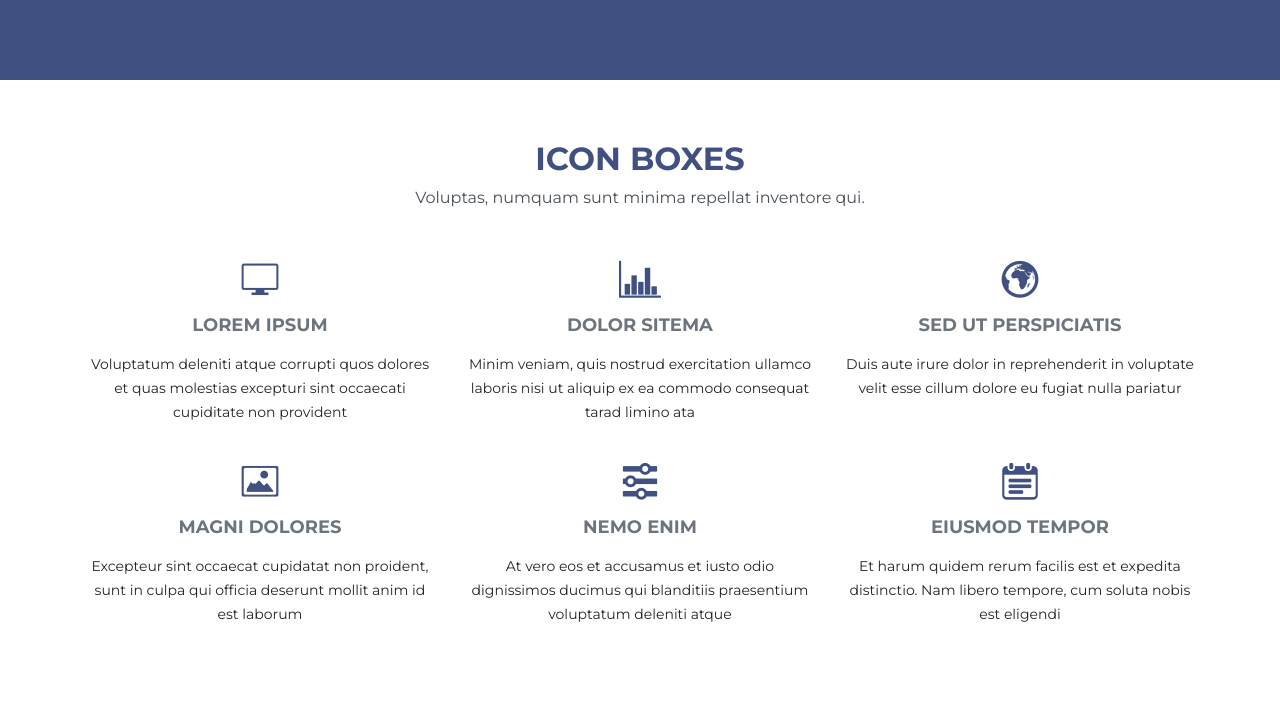
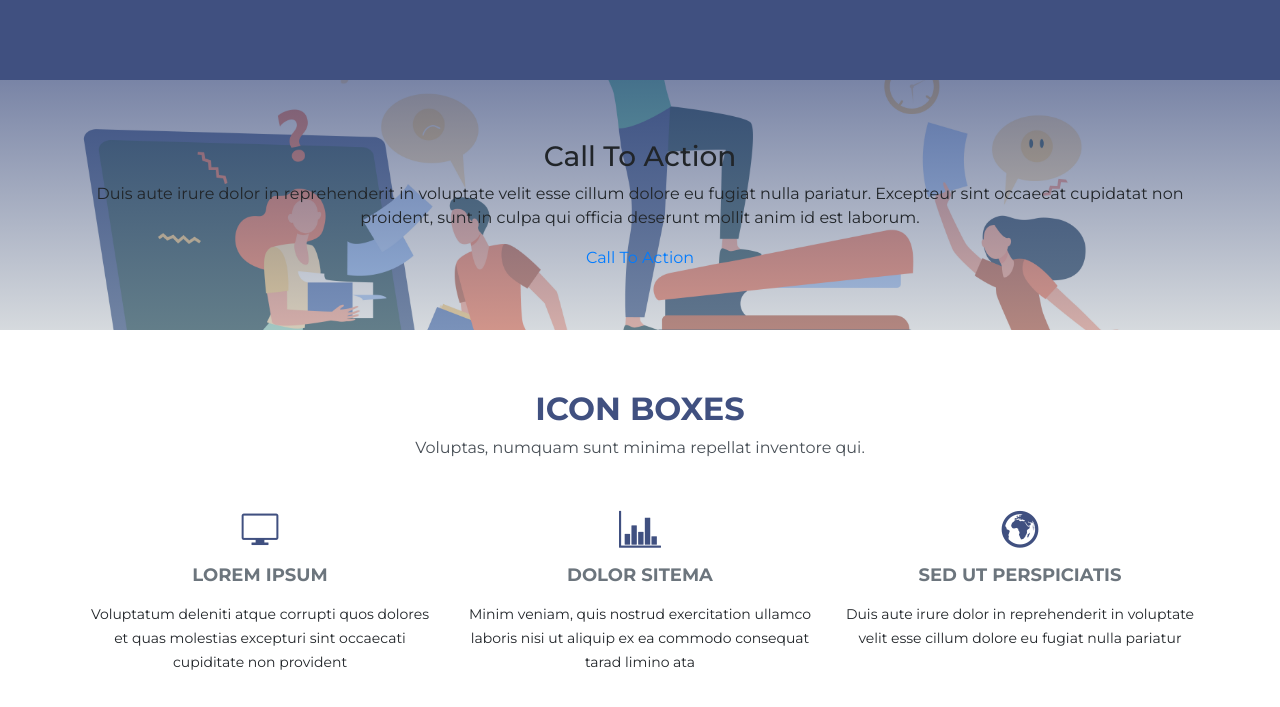
Before and after one commit to srivadero/styling, a website: page dev/theme01.html in a window 1280 px wide. Shown: the top 707 px of the page. Drawn offline with Linux system fonts and the light colour scheme; files whose address does not match are found by name.

Commit message:
call to action

```diff
--- a/dev/theme01.html
+++ b/dev/theme01.html
@@ -34,6 +34,17 @@
         </nav> -->
     </header>
     <main>
+
+        <section class="transparent">
+            <div class="container">
+                <div class="text-center">
+                    <h3>Call To Action</h3>
+                    <p> Duis aute irure dolor in reprehenderit in voluptate velit esse cillum dolore eu fugiat nulla
+                        pariatur. Excepteur sint occaecat cupidatat non proident, sunt in culpa qui officia deserunt
+                        mollit anim id est laborum.</p>
+                    <a class="cta-btn" href="#">Call To Action</a>
+                </div>
+        </section>
 
         <section>
             <div class="container">
--- a/dev/theme01.scss
+++ b/dev/theme01.scss
@@ -21,6 +21,13 @@ section {
     min-height: 5rem;
     padding: 60px 0;
     overflow: hidden;
+
+    &.transparent {
+        background: linear-gradient(rgba($primary, 0.7), rgba($gray-500, 0.5)), url('../../public/images/img03.jpg') fixed center center;
+        // background: url('../../public/images/call-to-action-bg.jpg') fixed center center;
+        background-size: cover;
+        padding: 60px 0;
+    }
 
     &.section-bg {
         background-color: $gray-200;
@@ -112,4 +119,5 @@ section {
         line-height: 24px;
         font-size: 14px;
     }
+
 }
```
Also changed, not shown: public/css/theme01.css, public/images/call-to-action-bg.jpg (added), 1 other file.
